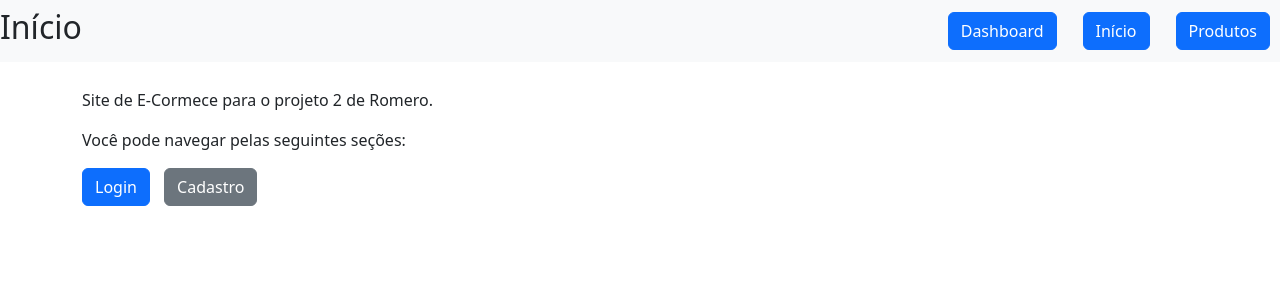
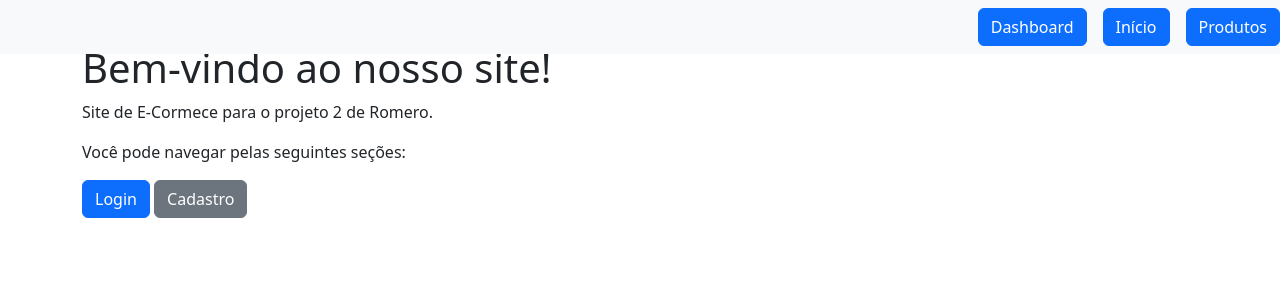
Before and after one commit to Joyuv/projeto2romero, a Flask app: page / in a window 1280 px wide. Shown: the top 300 px of the page. Run offline with Flask 3, Linux system fonts and the light colour scheme.

Commit message:
resolvendo o navbar inconstante

```diff
--- a/templates/base.html
+++ b/templates/base.html
@@ -10,20 +10,13 @@
     {% endblock head %}
 </head>
 <body>
-    <nav class="navbar fixed-top navbar-light bg-light">
-        <h2>{% block titulo_header %}{% endblock titulo_header %}</h2>
-        <div class="btn-group">
-            <a href="{{url_for('dashboard')}}"><button class="btn btn-primary">Dashboard</button>  </a>
-            <a href="{{url_for('index')}}"><button class="btn btn-primary">Início</button></a>
-            <a href="{{url_for('produtos')}}"><button class="btn btn-primary">Produtos</button></a>
-            {% if current_user.is_authenticated %}
-            <a href="{{url_for('logout')}}"><button class="btn btn-primary">Logout</button></a>
-            {% endif %}
-        </div>
-    </nav>
+
+    {% include 'navbar.html' %}
+
     <main>
     {% block main %}
     {% endblock %}
     </main>
+
 </body>
 </html>
--- a/templates/index.html
+++ b/templates/index.html
@@ -17,11 +17,6 @@
     p {
         font-size: 16px;
     }
-    .btn {
-        margin-right: 10px;
-    }
-
-
 </style>
 
 {% endblock head %}
--- /dev/null
+++ b/templates/navbar.html
@@ -0,0 +1,25 @@
+<!DOCTYPE html>
+<html lang="en">
+<head>
+    <meta charset="UTF-8">
+    <meta name="viewport" content="width=device-width, initial-scale=1.0">
+    <title>Document</title>
+    <link rel="stylesheet" href="https://cdn.jsdelivr.net/npm/bootstrap@5.3.6/dist/css/bootstrap.min.css">
+    <link rel="stylesheet" href="{{ url_for('static', filename='style.css')}}"">
+
+</head>
+<body>
+    <nav class="navbar fixed-top navbar-light bg-light">
+        <h2>{% block titulo_header %}{% endblock titulo_header %}</h2>
+        <div class="btn-group">
+            <a href="{{url_for('dashboard')}}"><button class="btn btn-primary">Dashboard</button>  </a>
+            <a href="{{url_for('index')}}"><button class="btn btn-primary">Início</button></a>
+            <a href="{{url_for('produtos')}}"><button class="btn btn-primary">Produtos</button></a>
+            {% if current_user.is_authenticated %}
+            <a href="{{url_for('logout')}}"><button class="btn btn-primary">Logout</button></a>
+            {% endif %}
+        </div>
+    </nav>
+script src="https://cdn.jsdelivr.net/npm/bootstrap@5.3.6/dist/js/bootstrap.bundle.min.js"></script>
+</body>
+</html>
```
Also changed, not shown: static/style.css (line endings or trailing spaces).
